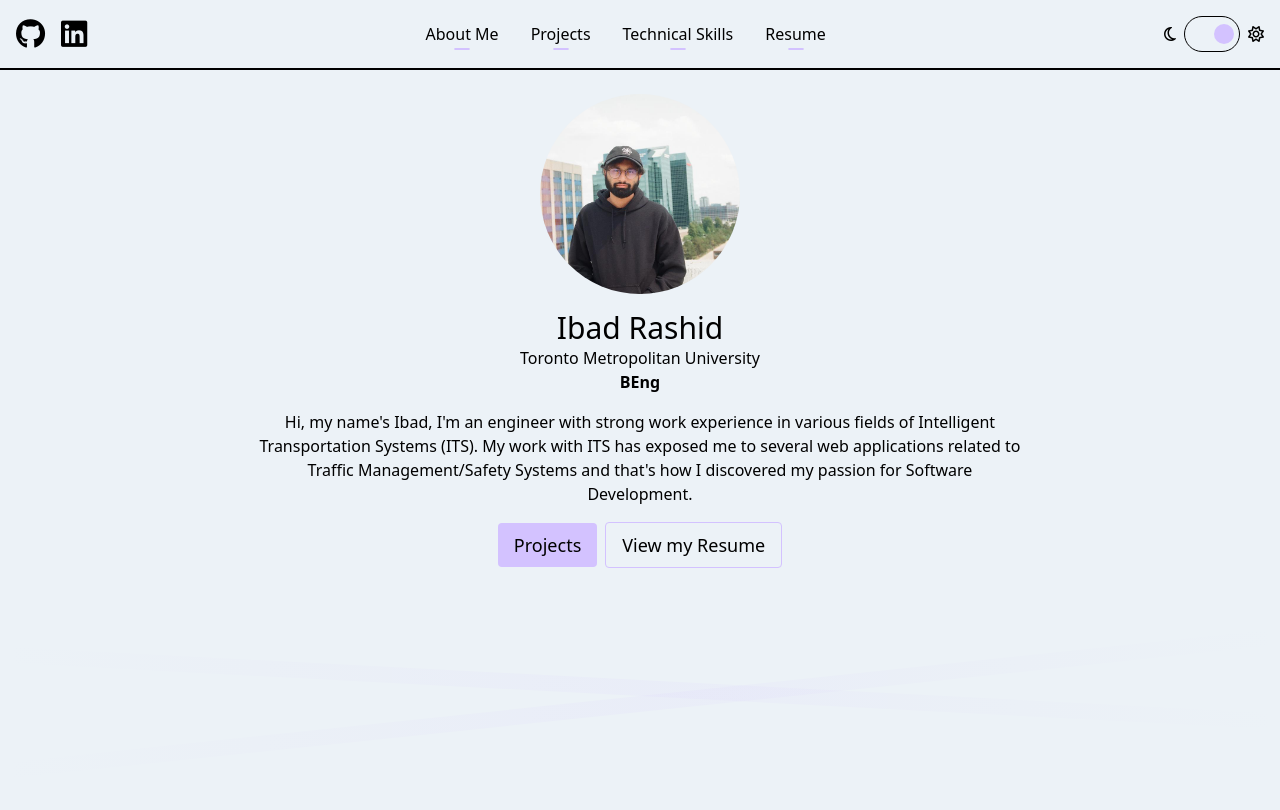
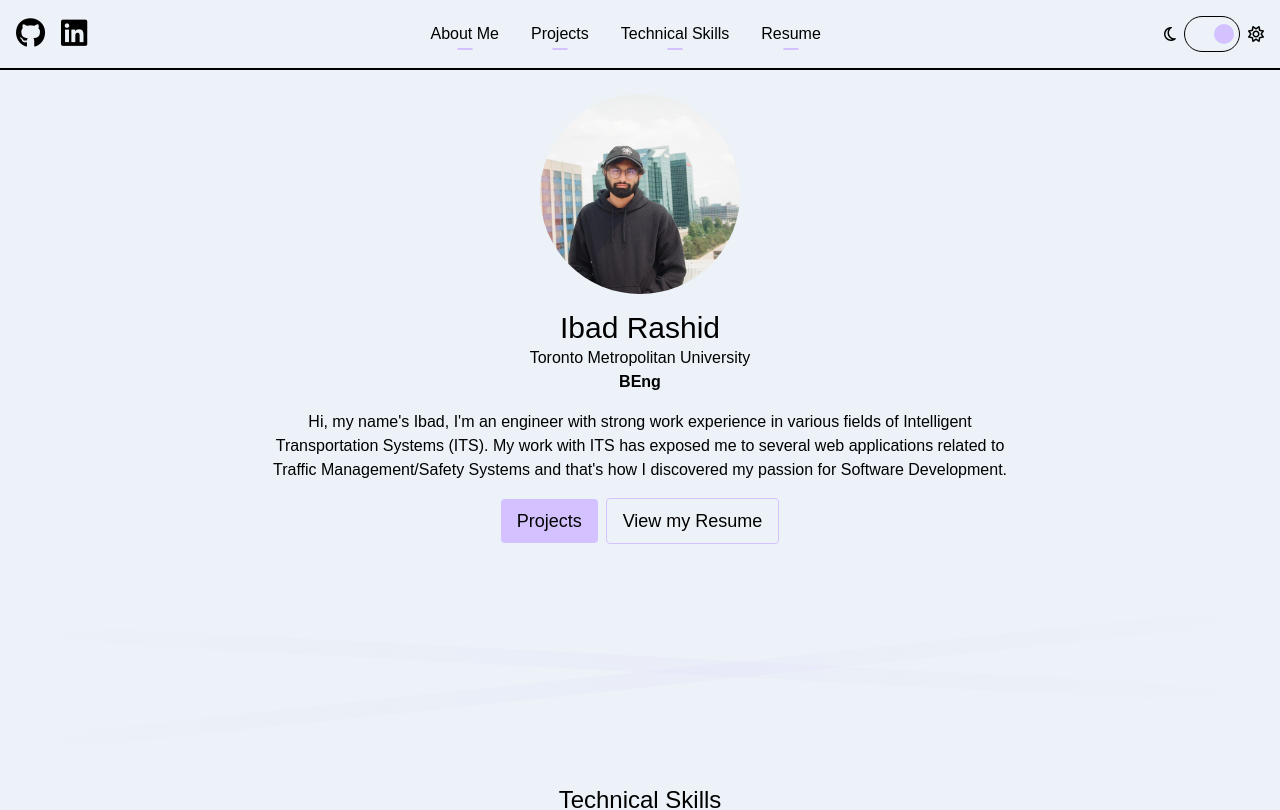
Before and after one commit to siobe34/portfolio-svelte, a SvelteKit app: page / in a window 1280 px wide. Shown: the top 810 px of the page. Built offline with nearby package versions, Linux system fonts and the light colour scheme.

Commit message:
FTR: changed font to Montserrat

```diff
--- a/package.json
+++ b/package.json
@@ -30,5 +30,8 @@
 		"typescript": "^5.0.0",
 		"vite": "^4.4.2"
 	},
-	"type": "module"
+	"type": "module",
+	"dependencies": {
+		"@fontsource-variable/montserrat": "^5.0.9"
+	}
 }
--- a/src/app.css
+++ b/src/app.css
@@ -1,6 +1,10 @@
 @tailwind base;
 @tailwind components;
 @tailwind utilities;
+
+html {
+	font-family: 'Montserrat', sans-serif;
+}
 
 :root {
 	--bg: 236 242 247;
```
Also changed, not shown: 1 other file (tests, documents, lock files or other folders).
